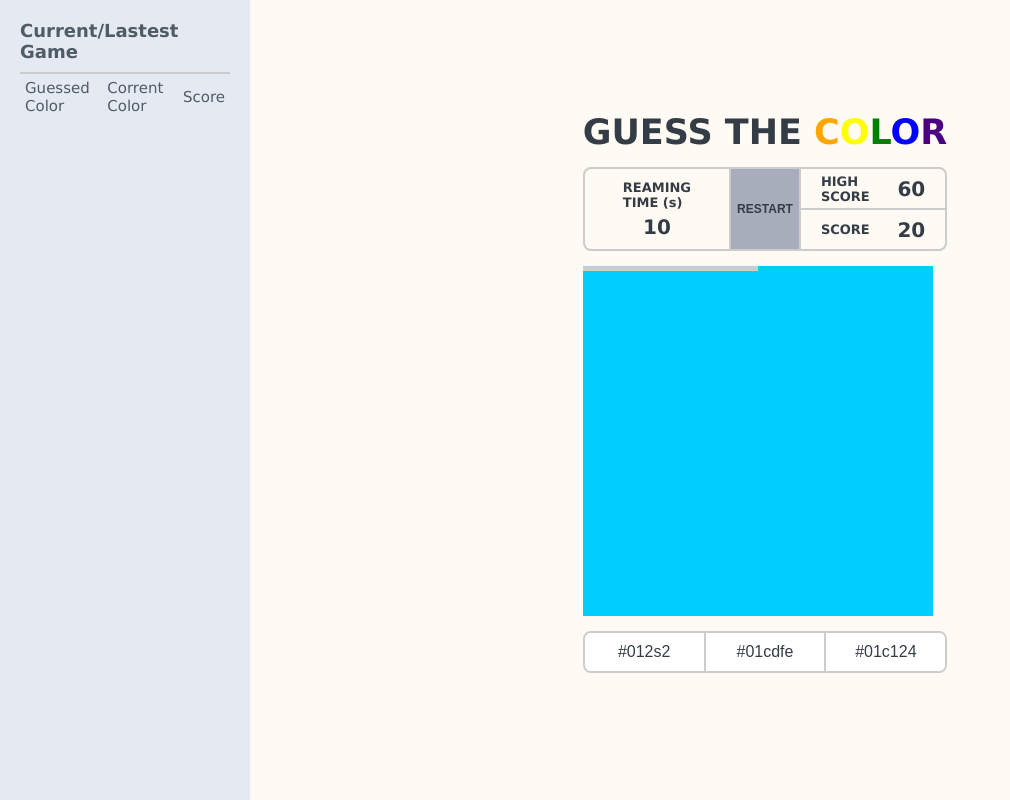
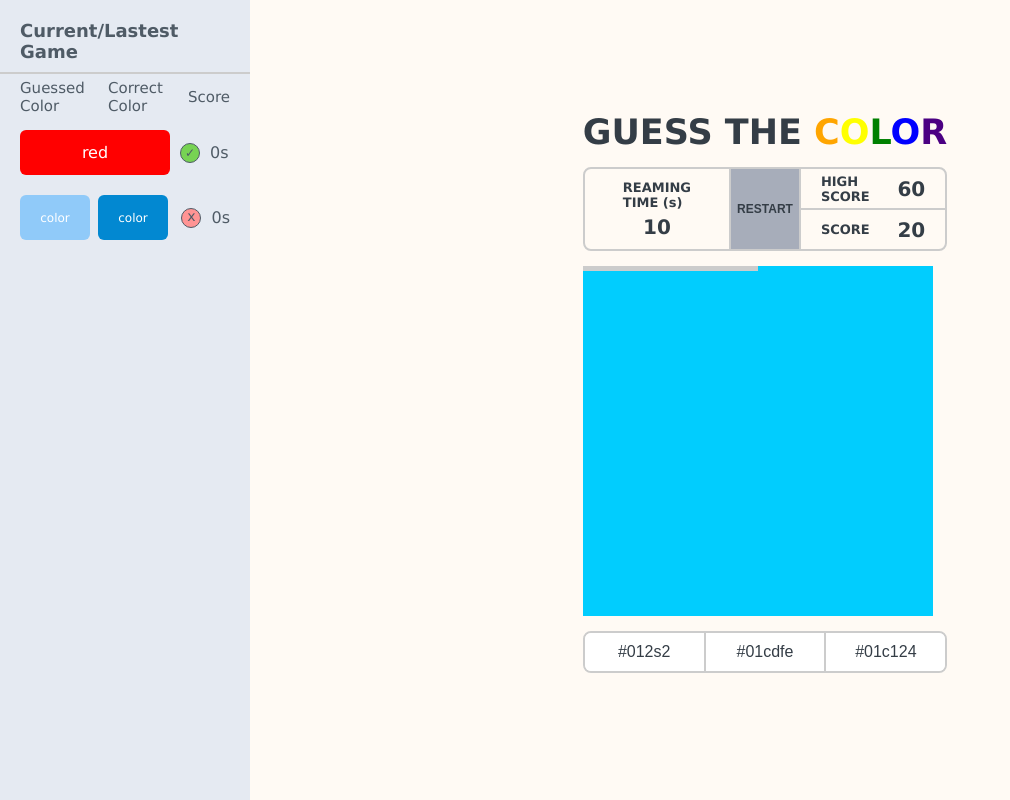
Before and after one commit to niltonc/color-game, a Next.js app: page / in a window 1280 px wide. Shown: the whole page, without its empty margins (0-1010 px from the left). Built offline with nearby package versions, Linux system fonts and the light colour scheme.

Commit message:
feat: app structure

```diff
--- a/src/app/page.tsx
+++ b/src/app/page.tsx
@@ -1,13 +1,14 @@
 'use client';
 
+import { useState } from 'react';
 import ColorSquare from '@/components/ColorSquare';
 import { ButtonGroup } from '@/components/ButtonGroup';
-import { useState } from 'react';
 import PointControler from '@/components/score';
 import ColorfulTextComponent from '@/components/Title';
 import Sidebar from '@/components/Sidebar';
-import { AppContainer, MainContent, ScoreContainer } from './style';
 import ScrollSection from '@/components/ScrollSection';
+import { AppContainer, MainContent, ScoreContainer } from '@/styles/global';
+import ColorResult from '@/components/ColorResult';
 
 export default function Home() {
   const [selectedButton, setSelectedButton] = useState(0);
@@ -19,17 +20,29 @@ export default function Home() {
   return (
     <AppContainer>
       <Sidebar>
-        <div style={{ fontWeight: 'bold', fontSize: 18 }}>
+        <div
+          style={{
+            fontWeight: 'bold',
+            fontSize: 18,
+            paddingInline: 20,
+            marginTop: 20
+          }}
+        >
           Current/Lastest Game
         </div>
 
         <ScoreContainer>
           <div style={{ fontSize: 15 }}>Guessed Color</div>
-          <div style={{ fontSize: 15 }}>Corrent Color</div>
+          <div style={{ fontSize: 15 }}>Correct Color</div>
           <div style={{ fontSize: 15 }}>Score</div>
         </ScoreContainer>
 
-        <ScrollSection></ScrollSection>
+        <ScrollSection>
+          <div style={{ paddingInline: 20 }}>
+            <ColorResult type="success" color="red" />
+            <ColorResult type="error" errorLabel="color" successLabel="color" />
+          </div>
+        </ScrollSection>
       </Sidebar>
 
       <MainContent>
--- a/src/app/style.ts
+++ /dev/null
@@ -1,23 +0,0 @@
-import theme from '@/styles/theme';
-import styled from 'styled-components';
-
-export const AppContainer = styled.div`
-  display: flex;
-  height: 100vh;
-`;
-
-export const MainContent = styled.div`
-  flex: 1;
-  display: flex;
-  align-items: center;
-  flex-direction: column;
-  justify-content: center;
-`;
-
-export const ScoreContainer = styled.div`
-  padding: 5px;
-  display: flex;
-  margin-top: 10px;
-  align-items: center;
-  border-top: 2px solid ${theme.colors.gray_100};
-`;
--- a/src/components/ScrollSection/styles.ts
+++ b/src/components/ScrollSection/styles.ts
@@ -1,7 +1,7 @@
 import styled from 'styled-components';
 
 export const SectionWrapper = styled.section`
-  height: 400px;
+  height: 570px;
 `;
 export const ScrollableContent = styled.div`
   height: 100%;
--- a/src/components/Sidebar/styles.ts
+++ b/src/components/Sidebar/styles.ts
@@ -7,8 +7,6 @@ interface SquareStyleProps {
 }
 export const SidebarContainer = styled.div`
   width: 250px;
-  height: 100%;
   background-color: ${theme.colors.gray_50};
   color: ${theme.colors.gray_400};
-  padding: 20px;
 `;
--- a/src/styles/global.ts
+++ b/src/styles/global.ts
@@ -1,4 +1,5 @@
-import { createGlobalStyle } from 'styled-components';
+import styled, { createGlobalStyle } from 'styled-components';
+import theme from './theme';
 
 const GlobalStyles = createGlobalStyle`
   * {
@@ -13,3 +14,25 @@ const GlobalStyles = createGlobalStyle`
 `;
 
 export default GlobalStyles;
+
+export const AppContainer = styled.div`
+  display: flex;
+  height: 100vh;
+`;
+
+export const MainContent = styled.div`
+  flex: 1;
+  display: flex;
+  align-items: center;
+  flex-direction: column;
+  justify-content: center;
+`;
+
+export const ScoreContainer = styled.div`
+  padding: 5px;
+  display: flex;
+  margin-top: 10px;
+  align-items: center;
+  border-top: 2px solid ${theme.colors.gray_100};
+  padding-inline: 20px;
+`;
```
